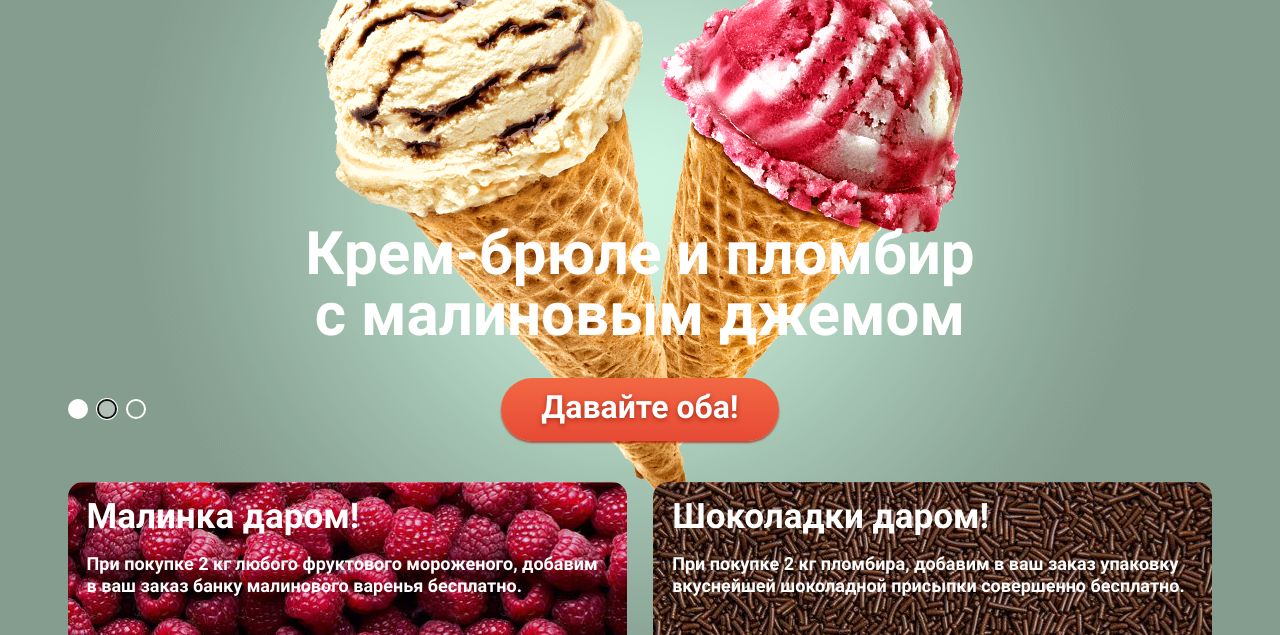
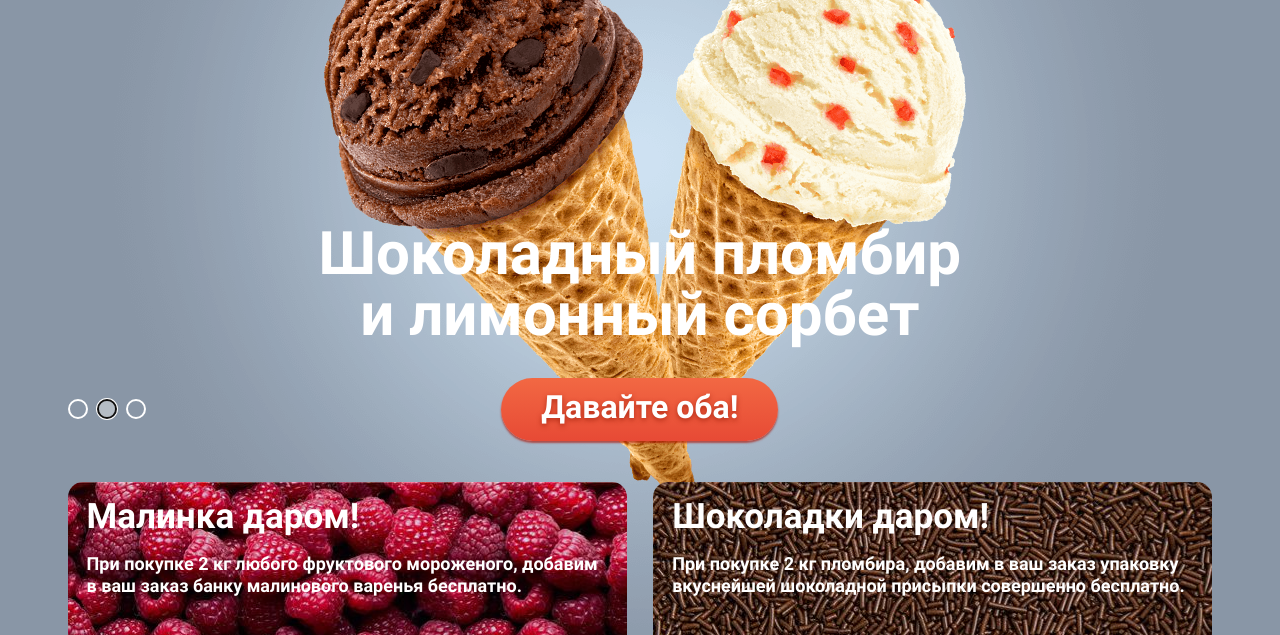
Before and after one commit to gorlina13/gllacy, a plain HTML site: page index.html in a window 1280 px wide. Both pictures are taken after a click on the button "Второй слайд". Shown: the part 165-800 px from the top of the page. Drawn offline with Linux system fonts and the light colour scheme; some packages are replaced by stand-ins of ours.

Commit message:
Слайдер реализован с помощью JS

```diff
--- a/css/style.css
+++ b/css/style.css
@@ -1357,6 +1357,7 @@ label.visually-hidden {
 
   display: flex;
 
+  width: 300%;
   margin: 0;
   padding: 0;
 
@@ -1390,10 +1391,6 @@ label.visually-hidden {
 
 .best-deals__slider {
   min-height: 531px;
-}
-
-.best-deals__list {
-  width: 300%;
 }
 
 .best-deals__item {
--- a/index.html
+++ b/index.html
@@ -418,5 +418,6 @@
     <script src="js/map.js"></script>
     <script src="js/modal.js"></script>
     <script src="js/drop.js"></script>
+    <script src="js/slider.js"></script>
   </body>
 </html>
--- /dev/null
+++ b/js/slider.js
@@ -0,0 +1,77 @@
+'use strict';
+
+(function () {
+  var body = document.querySelector('body');
+  var sliders = document.querySelectorAll('.slider');
+  var BACKGROUND_CLASS = 'body--background-';
+  var PARENT_CLASS = 'slider__list--show-';
+
+  function handleSlider(slider) {
+    var controls = slider.querySelectorAll('.slider__control');
+    controls = Array.prototype.slice.call(controls);
+    var slides = slider.querySelectorAll('.slider__item');
+    slides = Array.prototype.slice.call(slides);
+    var buttonsWithin = slider.querySelectorAll('.button');
+
+    function makeControlActive(currentControl) {
+      controls.forEach(function (item) {
+        item.classList.remove('slider__control--active');
+      });
+
+      currentControl.classList.add('slider__control--active');
+    }
+
+    function showSlide(currentControl) {
+      slides.forEach(function (item) {
+        var index = slides.indexOf(item) + 1;
+        item.parentElement.classList.remove(PARENT_CLASS + index);
+        body.classList.remove(BACKGROUND_CLASS + index);
+      });
+
+      var controlIndex = controls.indexOf(currentControl);
+      var index = controlIndex + 1;
+      if (slides[controlIndex] !== null) {
+        slides[controlIndex].parentElement.classList.add(PARENT_CLASS + index);
+      }
+      body.classList.add(BACKGROUND_CLASS + index);
+    }
+
+    function setTabindex() {
+      if (buttonsWithin.length > 0) {
+        [].forEach.call(buttonsWithin, function (item) {
+          item.setAttribute('tabindex', -1);
+          var slideIndex = slides.indexOf(item.parentElement);
+          var index = slideIndex + 1;
+          if (item.parentElement.parentElement.classList.contains(PARENT_CLASS + index)) {
+            item.removeAttribute('tabindex');
+          }
+        });
+      }
+    }
+
+    function syncSliderElements(currentControl) {
+      makeControlActive(currentControl);
+      showSlide(currentControl);
+      setTabindex();
+    }
+
+    function runSlider() {
+      setTabindex();
+
+      controls.forEach(function (item) {
+        item.addEventListener('click', function (event) {
+          event.preventDefault();
+          syncSliderElements(item);
+        });
+      });
+    }
+
+    runSlider();
+  }
+
+  if (sliders.length > 0) {
+    [].forEach.call(sliders, function (item) {
+      handleSlider(item);
+    });
+  }
+})();
```
